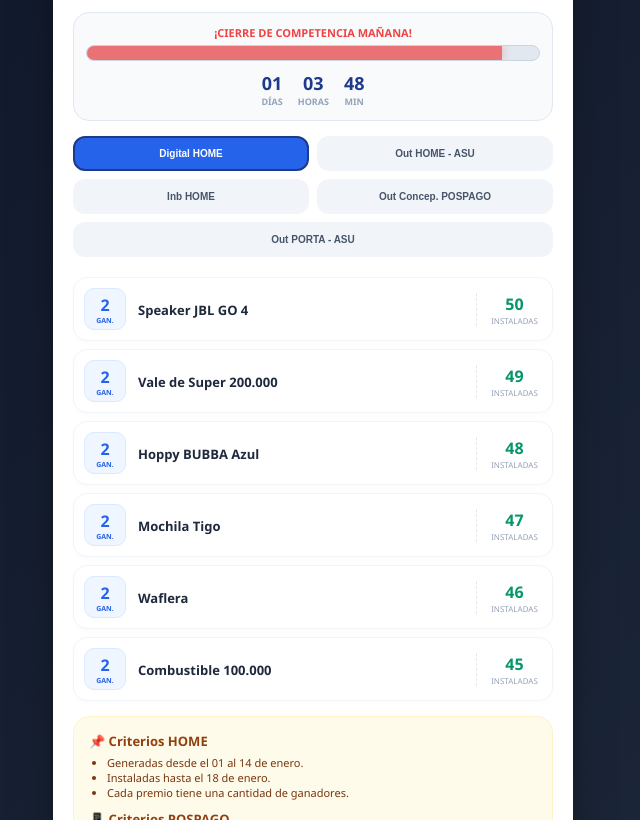
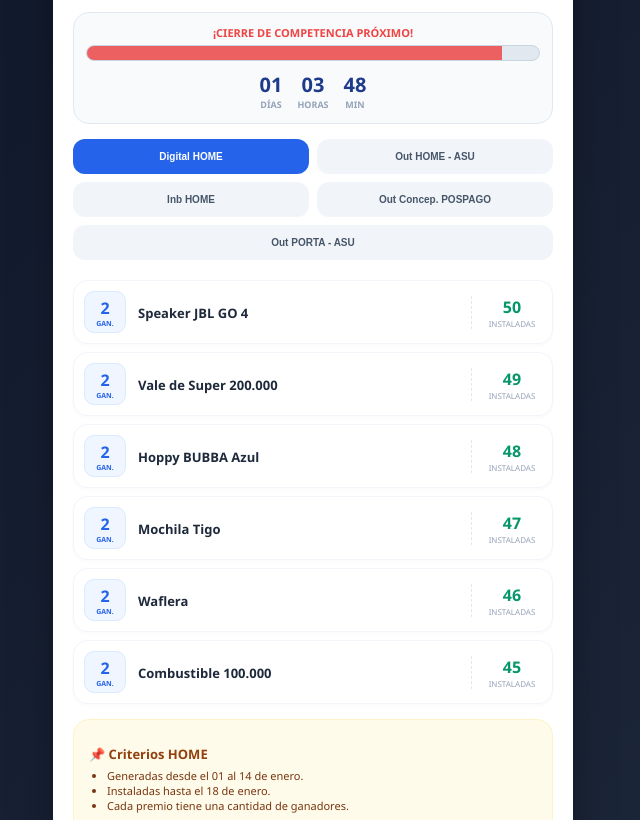
Before and after one commit to pycanales-lang/ENTRY-CALL, a plain HTML site: page index.html in a window 1280 px wide. Shown: the part 98-918 px from the top of the page, without its empty margins (327-967 px from the left). Drawn offline with Linux system fonts and the light colour scheme.

Commit message:
Update index.html

```diff
--- a/index.html
+++ b/index.html
@@ -22,7 +22,6 @@
             font-family: 'Segoe UI', system-ui, sans-serif;
             background: linear-gradient(135deg, var(--bg), #1e293b);
             margin: 0; padding: 10px; display: flex; justify-content: center; min-height: 100vh;
-            user-select: none;
         }
         .container {
             max-width: 480px; width: 100%; background: #fff; padding: 20px; border-radius: 28px;
@@ -40,8 +39,7 @@
             background: var(--danger);
             width: 0%;
             transition: width 1s ease-in-out;
-            box-shadow: 0 0 10px rgba(239, 68, 68, 0.5);
-            animation: pulse-red 1.5s infinite;
+            animation: pulse-red 1.2s infinite;
         }
 
         @keyframes pulse-red {
@@ -51,12 +49,12 @@
         }
 
         .countdown { display: flex; justify-content: center; gap: 15px; }
-        .count-item { font-size: 18px; font-weight: 800; color: var(--primary); }
+        .count-item { font-size: 20px; font-weight: 800; color: var(--primary); }
         .count-label { font-size: 9px; color: #94a3b8; display: block; text-transform: uppercase; }
 
         .group-nav { display: grid; grid-template-columns: 1fr 1fr; gap: 8px; margin-bottom: 20px; }
-        .nav-btn { background: #f1f5f9; border: 2px solid transparent; padding: 10px 4px; border-radius: 12px; font-size: 10px; font-weight: 800; color: #475569; cursor: pointer; transition: 0.3s; }
-        .nav-btn.active { background: var(--secondary); color: #fff; border-color: var(--primary); }
+        .nav-btn { background: #f1f5f9; border: 2px solid transparent; padding: 10px 4px; border-radius: 12px; font-size: 10px; font-weight: 800; color: #475569; cursor: pointer; }
+        .nav-btn.active { background: var(--secondary); color: #fff; }
 
         .group-content { display: none; }
         .group-content.active { display: block; }
@@ -66,13 +64,12 @@
         .winners-badge span { font-size: 7px; text-transform: uppercase; }
         .prize-info { flex-grow: 1; }
         .prize-name { font-weight: 700; font-size: 13px; color: #1e293b; }
-        .qty-target { text-align: center; padding-left: 10px; border-left: 1px dashed #e2e8f0; min-width: 55px; }
+        .qty-target { text-align: center; padding-left: 10px; border-left: 1px dashed #e2e8f0; min-width: 60px; }
         .qty-value { font-size: 16px; font-weight: 900; color: var(--success); }
         .qty-label { font-size: 8px; color: #94a3b8; display: block; }
 
         .criterios-box { background: #fffbeb; padding: 15px; border-radius: 16px; border: 1px solid #fef3c7; margin-top: 15px; }
         .criterios-box h2 { font-size: 13px; color: #92400e; margin: 10px 0 5px; }
-        .criterios-box h2:first-child { margin-top: 0; }
         ul { padding-left: 18px; font-size: 11px; color: #78350f; margin: 0; }
         .footer { text-align: center; font-size: 9px; color: #94a3b8; margin-top: 20px; }
     </style>
@@ -86,7 +83,7 @@
     </div>
 
     <div class="timer-section">
-        <div id="timer-status" class="timer-title">¡CIERRE DE COMPETENCIA MAÑANA!</div>
+        <div id="timer-status" class="timer-title">¡CIERRE DE COMPETENCIA PRÓXIMO!</div>
         <div class="progress-container">
             <div id="p-bar" class="progress-bar"></div>
         </div>
@@ -157,7 +154,7 @@
         <ul>
             <li>Activadas del 01 al 14 de enero.</li>
         </ul>
-        <h2>⚖️ En caso de empate:</h2>
+        <h2>⚖️ Desempate</h2>
         <ul>
             <li>Mayor cantidad de generadas 01 al 14 de enero.</li>
             <li>Mayor revenue.</li>
@@ -170,17 +167,14 @@
 
 <script>
     function showGroup(id) {
-        // Ocultar todos los contenidos
         const contents = document.querySelectorAll('.group-content');
         contents.forEach(c => c.style.display = 'none');
 
-        // Quitar clase active de botones
         const buttons = document.querySelectorAll('.nav-btn');
         buttons.forEach(b => b.classList.remove('active'));
 
-        // Mostrar el seleccionado
         document.getElementById(id).style.display = 'block';
-        event.currentTarget.classList.add('active');
+        if(event) event.currentTarget.classList.add('active');
     }
 
     function updateTimer() {
@@ -206,15 +200,11 @@
         } else {
             document.getElementById("p-bar").style.width = "100%";
             document.getElementById("timer-status").textContent = "¡COMPETENCIA FINALIZADA!";
-            document.getElementById("days").textContent = "00";
-            document.getElementById("hours").textContent = "00";
-            document.getElementById("mins").textContent = "00";
         }
     }
 
     updateTimer();
     setInterval(updateTimer, 60000);
 </script>
-
 </body>
 </html>
```
